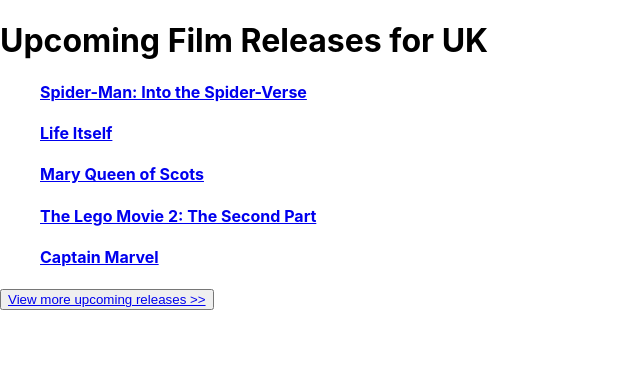
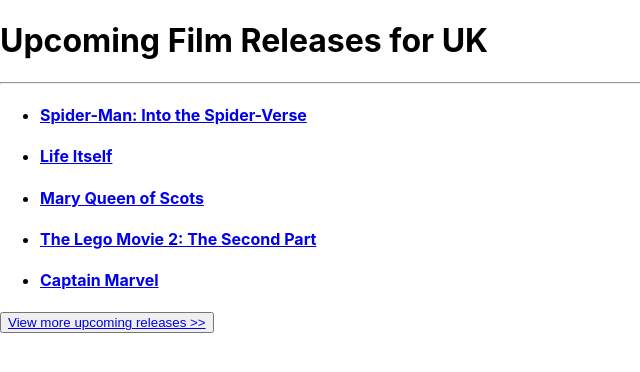
Before and after one commit to glilley54/Week_07_day_1_homework, a React (Create React App) app: page / in a window 1280 px wide. Shown: the top 372 px of the page, without its empty margins (0-640 px from the left). Built offline with nearby package versions, Linux system fonts and the light colour scheme.

Commit message:
added bullet points and line under heading

```diff
--- a/src/components/FilmList.js
+++ b/src/components/FilmList.js
@@ -5,9 +5,11 @@
 
     const filmNodes = films.map(film => {
         return (
-            <ol>
+            <ul>
+            <li>
             <Film name ={film.name} key={film.id}>{film.url}</Film>
-            </ol>
+            </li>
+            </ul>
         );
     });
 
--- a/src/containers/FilmBox.js
+++ b/src/containers/FilmBox.js
@@ -34,10 +34,13 @@
 
           return(
             <>
+                <body>
+
                 <h1>Upcoming Film Releases for UK</h1>
+                <hr />
                 <FilmList films={films}/>
                 <button><a href="https://www.imdb.com/calendar/?region=gb">View more upcoming releases >></a></button>
-
+                </body>
             </>
 
         )
```
